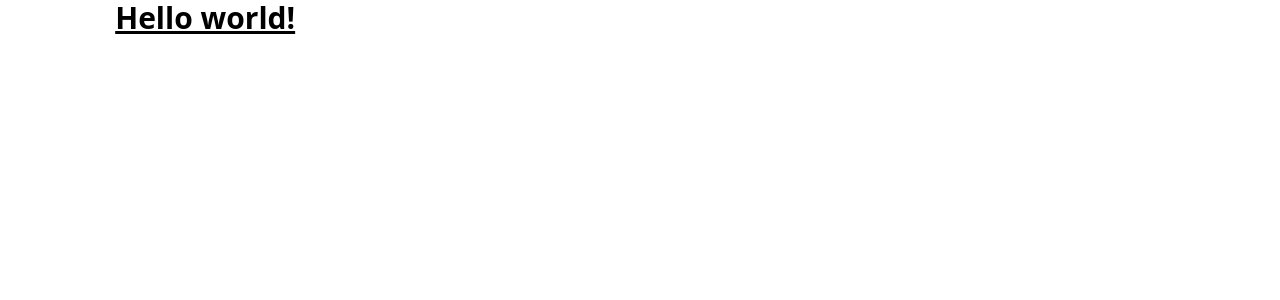
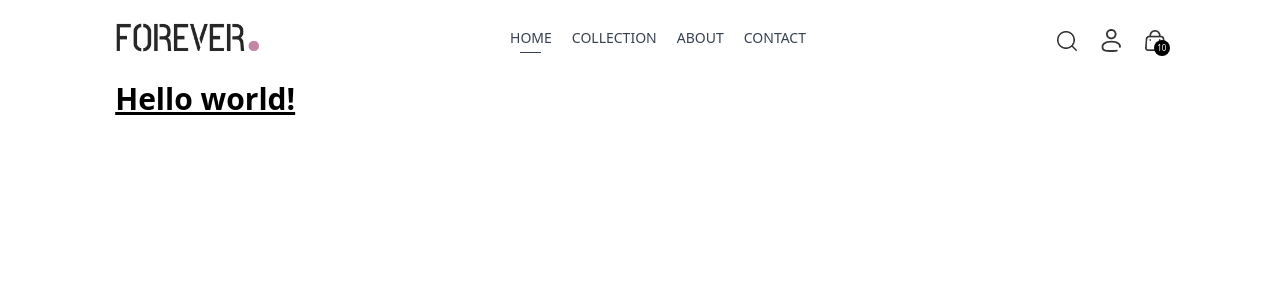
Before and after one commit to Vlad-2109/e-commerce-clothes, a React (Vite) app in the folder client/: page / in a window 1280 px wide. Shown: the top 300 px of the page. Built offline with nearby package versions, Linux system fonts and the light colour scheme.

Commit message:
add navbar component

```diff
--- a/client/src/components/Layout.tsx
+++ b/client/src/components/Layout.tsx
@@ -1,8 +1,10 @@
 import { Outlet } from 'react-router-dom';
+import { Navbar } from './Navbar';
 
 export const Layout: React.FC = () => {
   return (
     <div className="px-4 sm:px-[5vw] md:px-[7vw] lg:px-[9vw]">
+      <Navbar />
       <Outlet />
     </div>
   );
--- /dev/null
+++ b/client/src/components/Navbar.tsx
@@ -0,0 +1,99 @@
+import { useState } from 'react';
+import { NavLink, Link } from 'react-router-dom';
+import { assets } from '../assets/frontend_assets/assets';
+
+export const Navbar: React.FC = () => {
+  const [visible, setVisible] = useState<boolean>(false);
+
+  const onClickHandler = () => {
+    setVisible((prevValue) => !prevValue);
+  };
+
+  return (
+    <div className="flex items-center justify-between py-5 font-medium">
+      <img src={assets.logo} alt="logo" className="w-36" />
+      <ul className="hidden sm:flex gap-5 text-sm text-gray-700">
+        <NavLink to="/" className="flex flex-col items-center gap-1">
+          <p>HOME</p>
+          <hr className="w-2/4 border-none h-[1.5px] bg-gray-700 hidden" />
+        </NavLink>
+        <NavLink to="/collection" className="flex flex-col items-center gap-1">
+          <p>COLLECTION</p>
+          <hr className="w-2/4 border-none h-[1.5px] bg-gray-700 hidden" />
+        </NavLink>
+        <NavLink to="/about" className="flex flex-col items-center gap-1">
+          <p>ABOUT</p>
+          <hr className="w-2/4 border-none h-[1.5px] bg-gray-700 hidden" />
+        </NavLink>
+        <NavLink to="/contact" className="flex flex-col items-center gap-1">
+          <p>CONTACT</p>
+          <hr className="w-2/4 border-none h-[1.5px] bg-gray-700 hidden" />
+        </NavLink>
+      </ul>
+      <div className="flex items-center gap-6">
+        <img
+          src={assets.search_icon}
+          alt="search-icon"
+          className="w-5 cursor-pointer"
+        />
+        <div className="group relative">
+          <img
+            src={assets.profile_icon}
+            alt="profile-icon"
+            className="w-5 cursor-pointer"
+          />
+          <div className="group-hover:block hidden absolute dropdowm-menu right-0 pt-4">
+            <div className="flex flex-col gap-2 w-36 py-3 px-5 bg-slate-100 text-gray-500 rounded">
+              <p className="cursor-pointer hover:text-black">My Profile</p>
+              <p className="cursor-pointer hover:text-black">Orders</p>
+              <p className="cursor-pointer hover:text-black">Logout</p>
+            </div>
+          </div>
+        </div>
+        <Link to="/cart" className="relative">
+          <img src={assets.cart_icon} alt="cart-icon" className="w-5 min-w-5" />
+          <p className="absolute right-[-5px] bottom-[-5px] w-4 text-center leading-4 bg-black text-white aspect-square rounded-full text-[8px]">
+            10
+          </p>
+        </Link>
+        <img
+          onClick={onClickHandler}
+          src={assets.menu_icon}
+          alt="menu-icon"
+          className="w-5 cursor-pointer sm:hidden"
+        />
+      </div>
+
+      {/* Sidebar menu for small screens */}
+      <div
+        className={`absolute top-0 right-0 bottom-0 overflow-hidden bg-white transition-all ${visible ? 'w-full' : 'w-0'}`}
+      >
+        <div className="flex flex-col text-gray-600">
+          <div
+            onClick={onClickHandler}
+            className="flex items-center gap-4 p-3 cursor-pointer"
+          >
+            <img
+              src={assets.dropdown_icon}
+              alt="dropdown"
+              className="h-4 rotate-180"
+            />
+            <p>Back</p>
+          </div>
+          <NavLink onClick={onClickHandler} className="py-2 pl-6 border" to="/">
+            HOME
+          </NavLink>
+          <NavLink onClick={onClickHandler} className="py-2 pl-6 border" to="/collection">
+            COLLECTION
+          </NavLink>
+          <NavLink onClick={onClickHandler} className="py-2 pl-6 border" to="/about">
+            ABOUT
+          </NavLink>
+          <NavLink onClick={onClickHandler} className="py-2 pl-6 border" to="/contact">
+            CONTACT
+          </NavLink>
+        </div>
+      </div>
+    </div>
+  );
+};
--- a/client/src/index.css
+++ b/client/src/index.css
@@ -1,3 +1,7 @@
 @tailwind base;
 @tailwind components;
 @tailwind utilities;
+
+a.active hr{
+    display: block;
+}
```
Also changed, not shown: client/src/assets/frontend_assets/assets.ts (renamed from client/src/assets/frontend_assets/assets.js).
